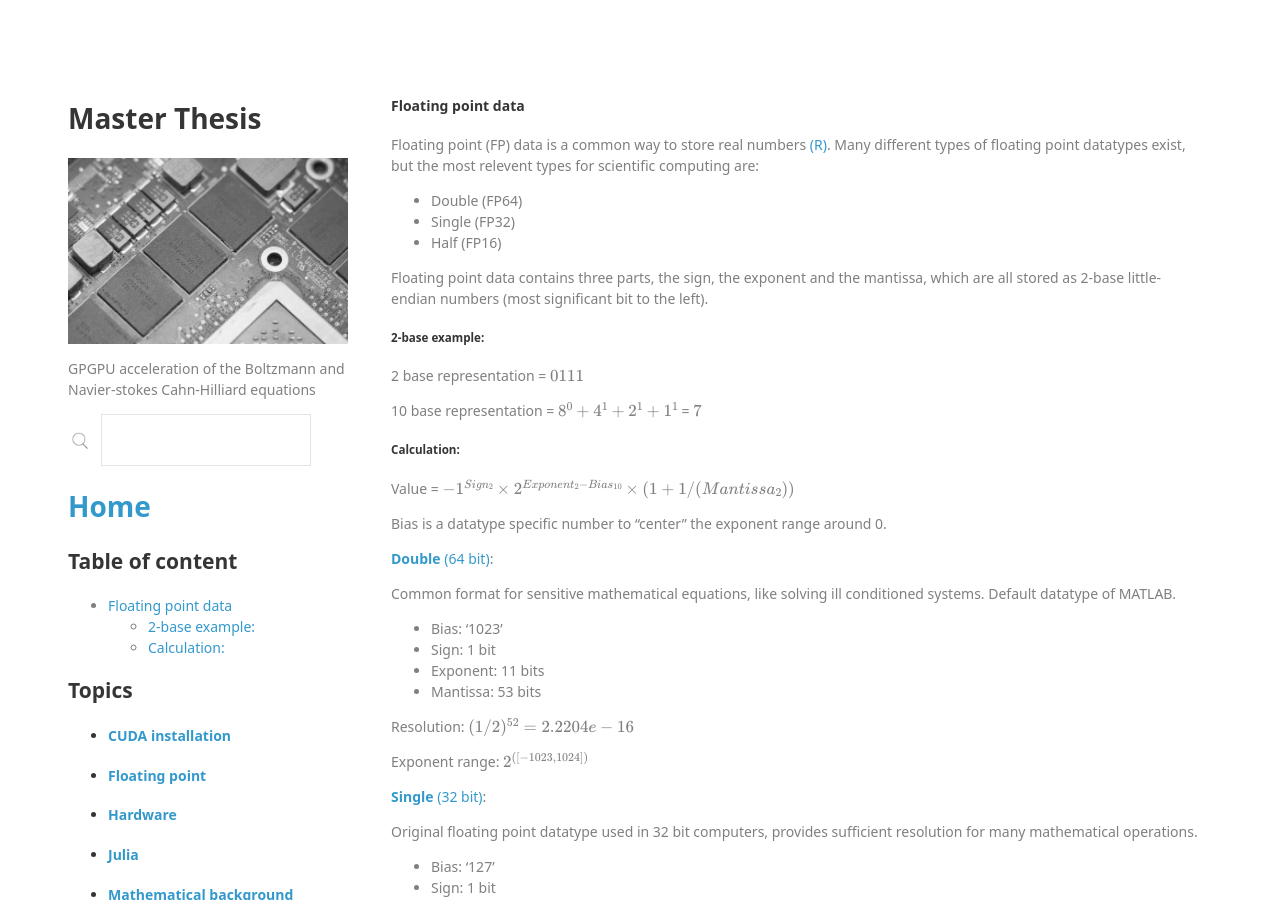
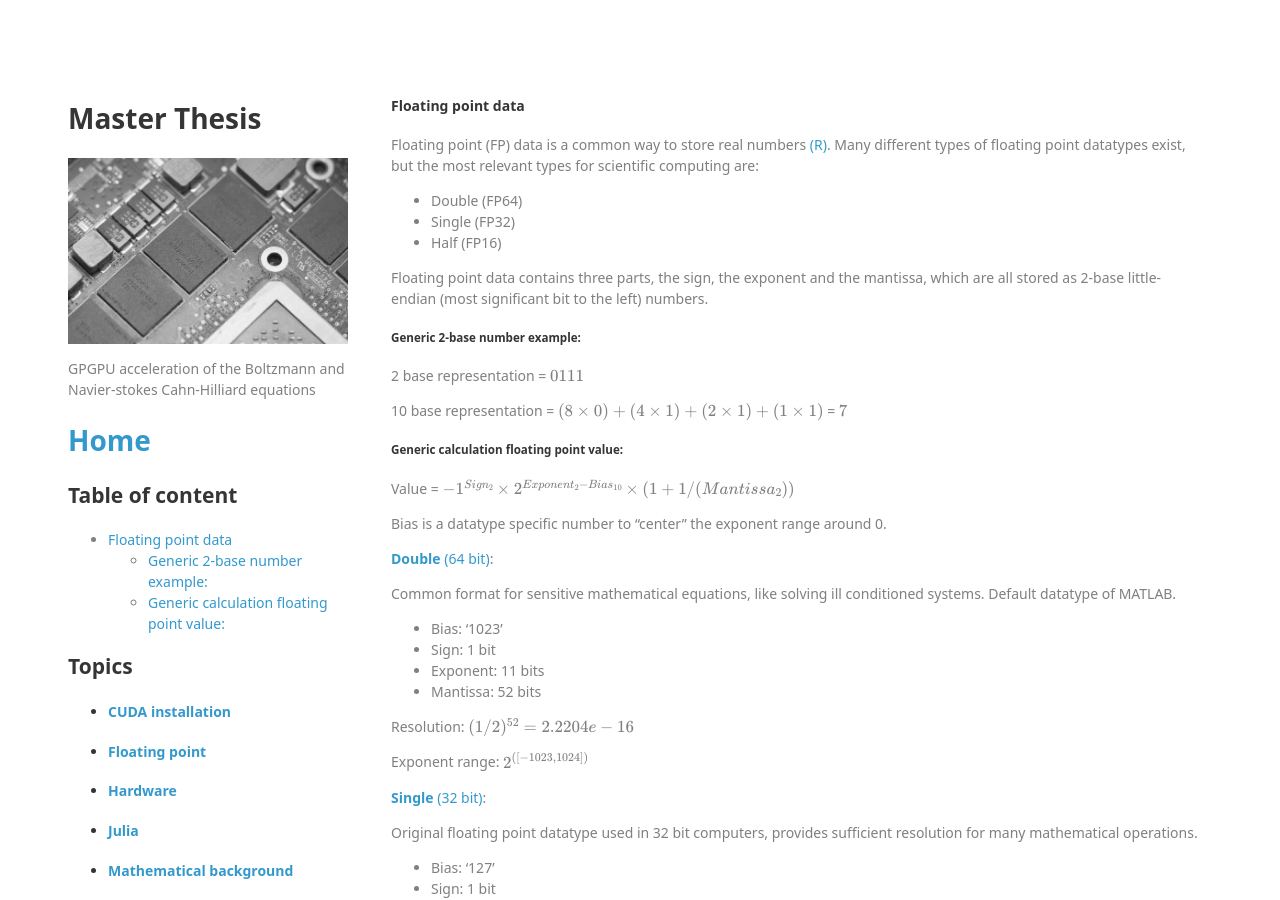
Before and after one commit to lucasbekker/lucasbekker.github.io, a Jekyll site: the page built from _sections/Floating point.md, in a window 1280 px wide and 900 px high. Built offline with Jekyll 4.4.1, drawn with Linux system fonts in a browser that asks for light colours; nearby versions of some CDN libraries; formulas are drawn with MathJax 3.

Commit message:
small fixes

```diff
--- a/_includes/sidebar.html
+++ b/_includes/sidebar.html
@@ -8,7 +8,6 @@
 <p>{{ site.description }}</p>
 
 <!-- Add search box -->
-{% include searchbox.html %}
 
 <!-- Add link back to home, if not at home -->
 {% if page.url != "/" %}
--- a/_includes/stickysidebar.html
+++ b/_includes/stickysidebar.html
@@ -5,10 +5,7 @@
 <script type="text/javascript">
 
 	var stickySidebar = new StickySidebar('#sidebar', {
-		topSpacing: 20,
-		bottomSpacing: 20,
 		containerSelector: '.container',
-		innerWrapperSelector: '.sidebar__inner'
 	});
 
 </script>
--- a/_sections/Floating point.md
+++ b/_sections/Floating point.md
@@ -5,21 +5,21 @@ title: "Floating point"
 
 #### Floating point data
 
-Floating point (FP) data is a common way to store real numbers [(R)](https://en.wikipedia.org/wiki/Real_number). Many different types of floating point datatypes exist, but the most relevent types for scientific computing are:
+Floating point (FP) data is a common way to store real numbers [(R)](https://en.wikipedia.org/wiki/Real_number). Many different types of floating point datatypes exist, but the most relevant types for scientific computing are:
 
  - Double (FP64)
  - Single (FP32)
  - Half (FP16)
 
- Floating point data contains three parts, the sign, the exponent and the mantissa, which are all stored as 2-base little-endian numbers (most significant bit to the left).
+ Floating point data contains three parts, the sign, the exponent and the mantissa, which are all stored as 2-base little-endian (most significant bit to the left) numbers.
 
-##### 2-base example:
+##### Generic 2-base number example:
 
 2 base representation = $ 0111 $
 
-10 base representation = $ 8^{0} + 4^{1} + 2^{1} + 1^{1} $ = $ 7 $
+10 base representation = $ (8 \times 0) + (4 \times 1) + (2 \times 1) + (1 \times 1) $ = $ 7 $
 
-##### Calculation:
+##### Generic calculation floating point value:
 
 Value = $ -1^{Sign_{2}} \times 2^{Exponent_{2} - Bias_{10}} \times (1 + 1/(Mantissa_{2})) $
 
@@ -32,7 +32,7 @@ Common format for sensitive mathematical equations, like solving ill conditioned
  - Bias: '1023'
  - Sign: 1 bit
  - Exponent: 11 bits
- - Mantissa: 53 bits
+ - Mantissa: 52 bits
 
 Resolution: $ (1/2)^{52} = 2.2204e-16 $
 
```
